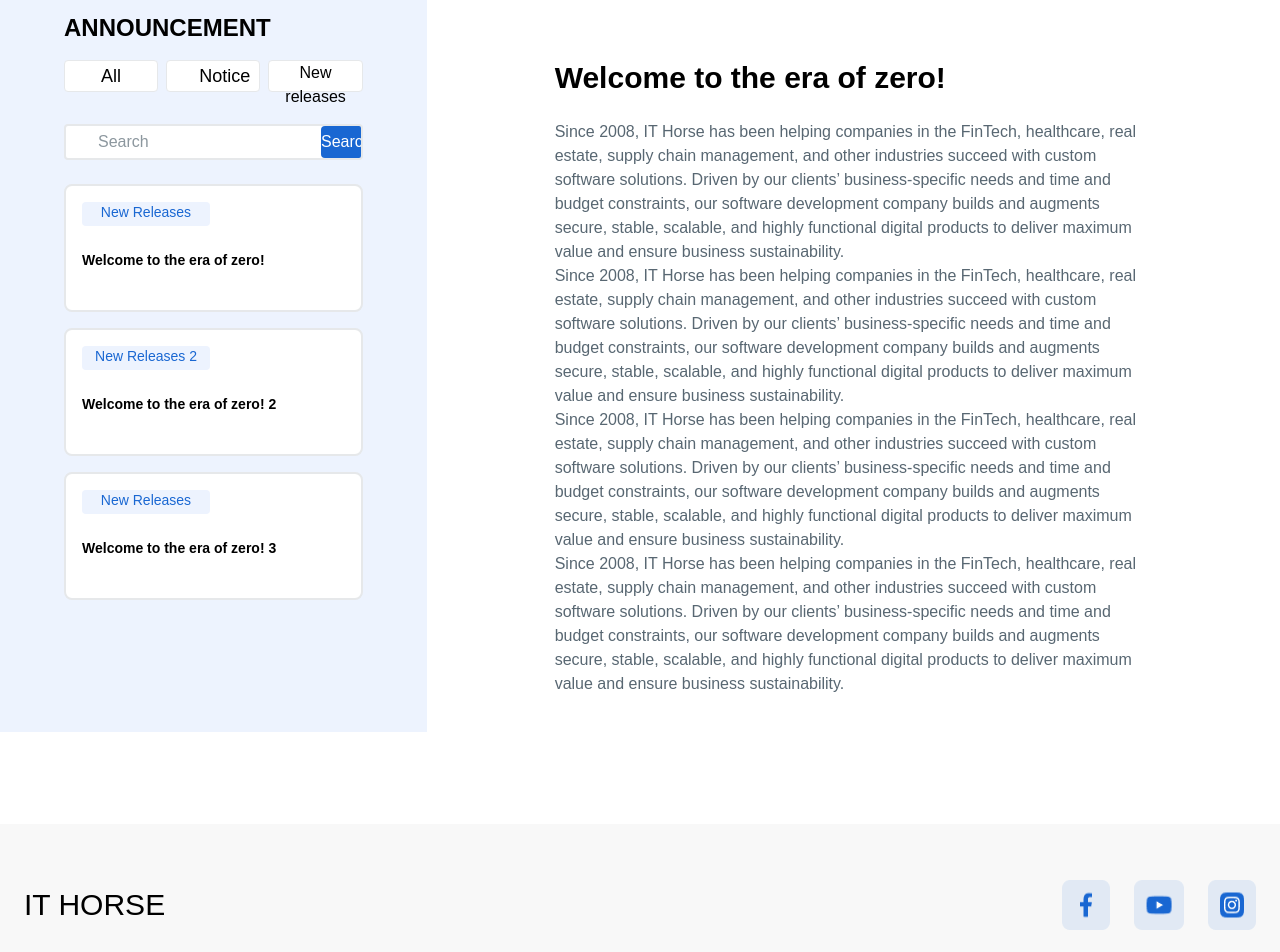
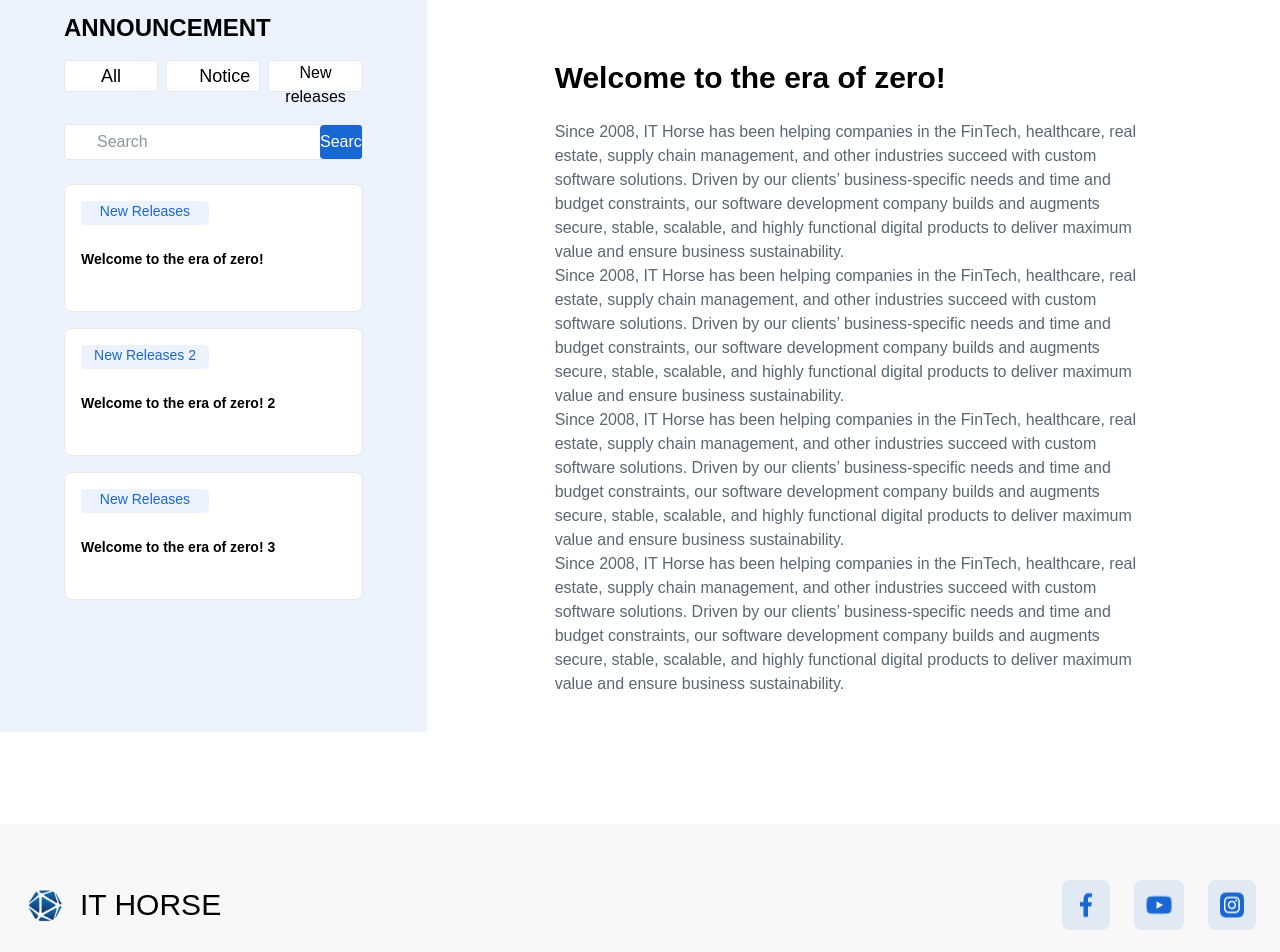
Before and after one commit to bilguun0633/it-horse, a Next.js app: page /announcement in a window 1280 px wide. Shown: the part 420-1372 px from the top of the page. Built offline with nearby package versions, Linux system fonts and the light colour scheme.

Commit message:
text
today-update

```diff
--- a/src/components/Home/HomeAbout.jsx
+++ b/src/components/Home/HomeAbout.jsx
@@ -3,7 +3,7 @@ import ImageContainer from "../common/ImageContainer";
 export default function HomeAbout() {
   return (
     <div className="container relative z-0 py-4 lg:flex lg:items-center lg:py-24">
-      <ImageContainer src="/background/422251511.png" className="-z-10" />
+      <ImageContainer src="/software/frame1.png" className="-z-10" />
       <div className="lg:w-[50%] lg:pr-8">
         <h2 className="mb-4 text-3xl font-semibold">ABOUT US</h2>
         <p className="mb-4 text-[#586772]">
@@ -25,14 +25,6 @@ export default function HomeAbout() {
           business sustainability.
         </p>
         <br />
-        <div className="flex gap-4 ">
-          <button className="text-blue border rounded border-blue h-12 px-4 ">
-            A business prospectus
-          </button>
-          <button className="bg-blue rounded text-white  px-4">
-            Company introduction
-          </button>
-        </div>
       </div>
       <div className="relative lg:flex-1 aspect-square">
         <ImageContainer src="/background/Shape.png" />
--- a/src/components/common/about-us-section.jsx
+++ b/src/components/common/about-us-section.jsx
@@ -1,10 +1,9 @@
-import React from "react";
-import ImageContainer from "./ImageContainer";
+import ImageContainer from "../common/ImageContainer";
 
 export default function AboutUsSection() {
   return (
     <div className="container relative z-0 py-4 lg:flex lg:items-center lg:py-24">
-      <ImageContainer src="/background/422251511.png" className="-z-10" />
+      <ImageContainer src="/software/frame1.png" className="-z-10" />
       <div className="lg:w-[50%] lg:pr-8">
         <h2 className="mb-4 text-3xl font-semibold">ABOUT US</h2>
         <p className="mb-4 text-[#586772]">
@@ -25,6 +24,7 @@ export default function AboutUsSection() {
           highly functional digital products to deliver maximum value and ensure
           business sustainability.
         </p>
+
         <br />
         <div className="flex gap-4 ">
           <button className="text-blue border rounded border-blue h-12 px-4 ">
--- a/src/components/layout/Footer.jsx
+++ b/src/components/layout/Footer.jsx
@@ -29,7 +29,14 @@ export default function Footer() {
       <div className="top-0   z-50 h-fit   p-6   ">
         <div className="container   lg:flex  items-center justify-between border-b border-brown py-8">
           <div className="flex items-center text-3xl  font-medium">
-            <h2>IT HORSE</h2>
+            <Image
+              src="/icons/it-horse-blue.png"
+              alt="logo"
+              width={40}
+              height={40}
+              // layout="fixed"
+            />
+            <h2 className="px-4">IT HORSE</h2>
           </div>
 
           <div className="flex gap-6 justify-end 2xl:justify-content-end ">
--- a/src/pages/about-us.jsx
+++ b/src/pages/about-us.jsx
@@ -5,6 +5,7 @@ import AboutUsList from "@/components/common/about-us-list";
 import HomeStatistics from "@/components/Home/HomeStatistics";
 import Banner from "@/components/common/banner";
 import Flag from "react-flagkit";
+import HomeAbout from "@/components/Home/HomeAbout";
 
 export default function AboutUs() {
   const internationalList = [
@@ -35,7 +36,6 @@ export default function AboutUs() {
       </div>
       <div className="">
         <AboutUsSection />
-
         <HomeStatistics />
       </div>
       <div className="flex justify-center text-white font-medium bg-[#00000066] ">
--- a/src/pages/announcement.jsx
+++ b/src/pages/announcement.jsx
@@ -55,7 +55,7 @@ export default function Announcement() {
             </div>
           </div>
           <div className="p-4 ">
-            <div className="flex items-center pl-4 overflow-hidden bg-white border-2 rounded h-9 border-brown hover:border-blue ">
+            <div className="flex items-center pl-4 overflow-hidden bg-white border rounded h-9 border-brown hover:border-blue ">
               <i className="flex-shrink-0 ri-search-line text-brown"></i>
               <input
                 type="text"
@@ -73,7 +73,7 @@ export default function Announcement() {
               key={index}
               onClick={() => setTabIndex(index)}
             >
-              <div className="h-32 overflow-hidden bg-white border-2 rounded-lg border-brown hover:border-blue">
+              <div className="h-32 overflow-hidden bg-white border rounded-lg border-brown hover:border-blue">
                 <div className="p-4">
                   <div className="bg-[#EDF3FE] rounded w-32 h-6 ">
                     <div
--- a/src/pages/certficates.jsx
+++ b/src/pages/certficates.jsx
@@ -67,7 +67,7 @@ export default function Certficates() {
             {cert.map(({ image, title, subtitle }, index) => (
               <div
                 key={index}
-                className="w-full overflow-hidden bg-white border-2 rounded-lg  border-brown"
+                className="w-full overflow-hidden bg-white border rounded-lg  border-brown"
               >
                 <div className="relative  aspect-square ">
                   <ImageContainer src={image} />
```
Also changed, not shown: public/software/Frame 1000001831.png (added), public/software/frame1.png (added).
